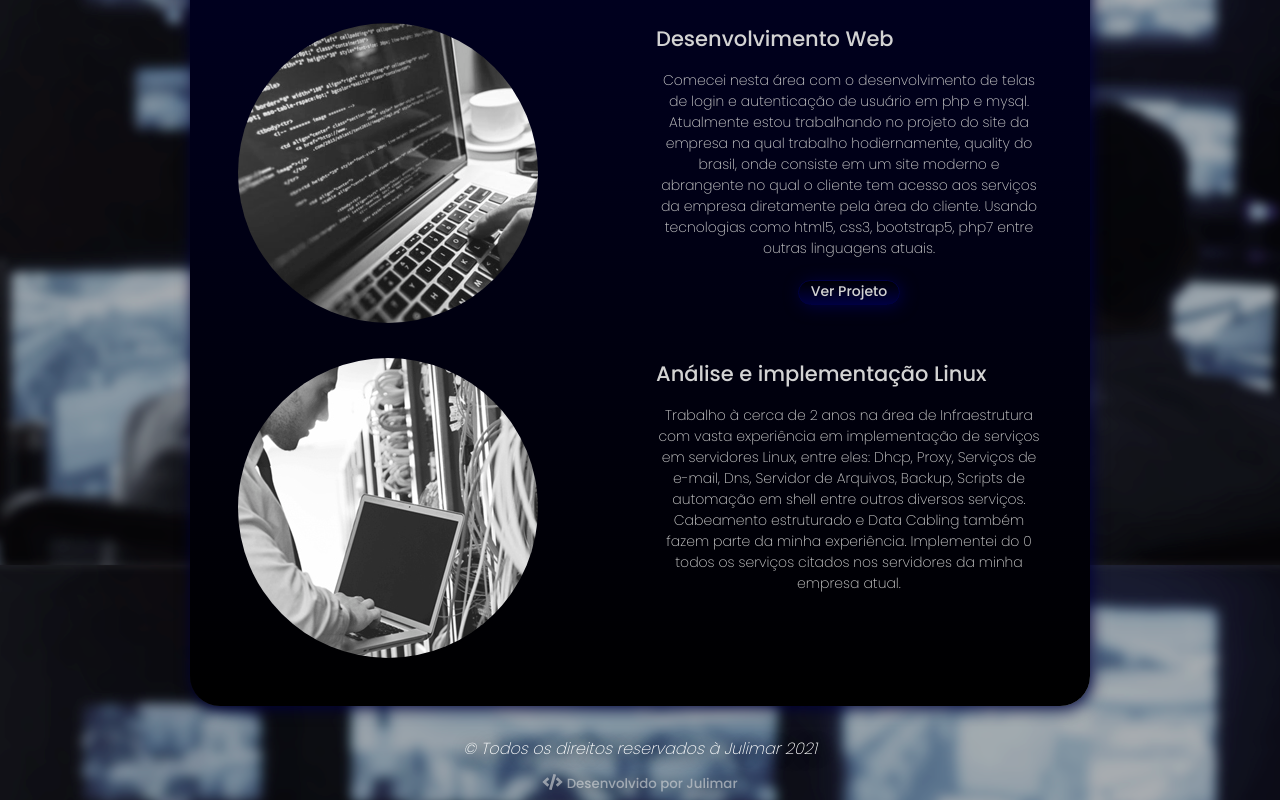
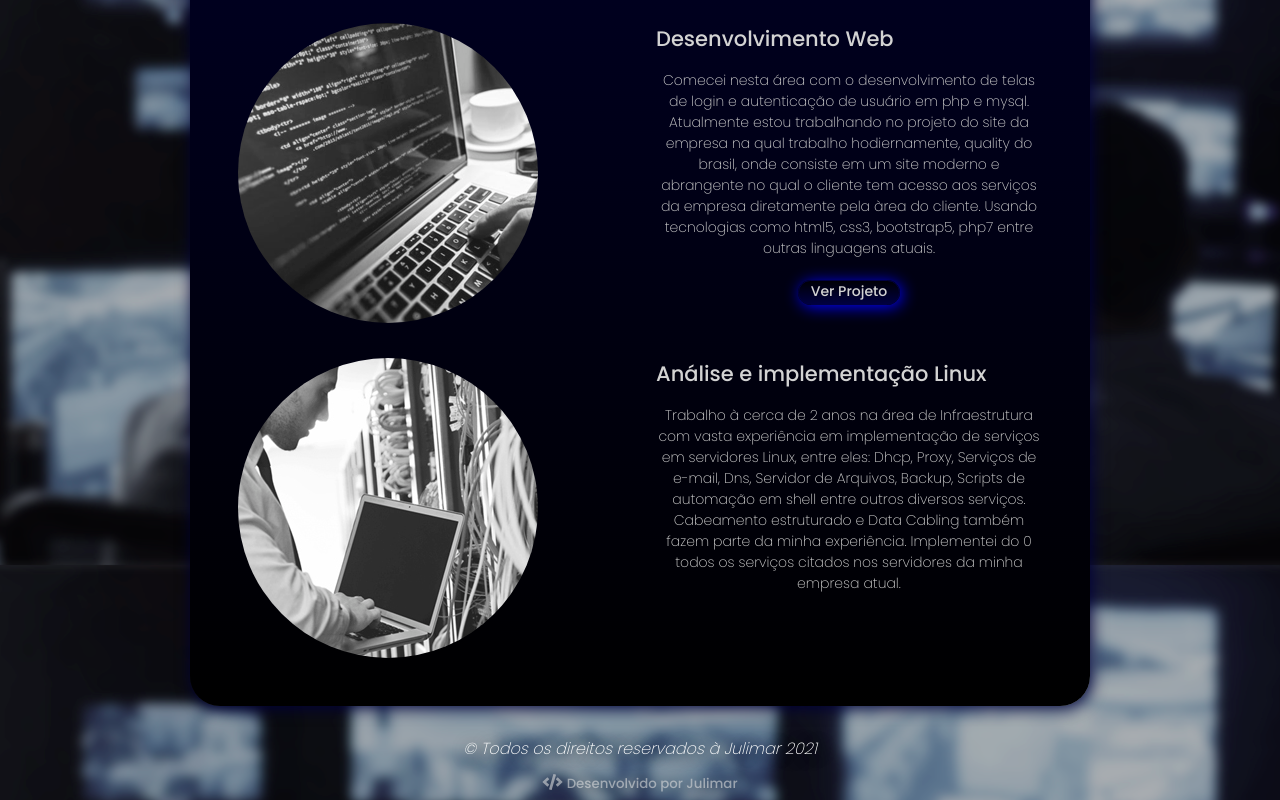
Before and after one commit to Jonadabsvc/23.09.2021-portifolio_pessoal, a plain HTML site: page index.html in a window 1280 px wide. Shown: the part 1035-1835 px from the top of the page. Drawn offline with Linux system fonts and the light colour scheme.

Commit message:
Add files via upload

```diff
--- a/css/style.css
+++ b/css/style.css
@@ -136,7 +136,7 @@ body {
   transition: all ease-in-out 0.4s;
   border-style:solid;
   border-width: 1px;
-  box-shadow: 2px 2px 16px #000041;
+  box-shadow: 2px 2px 16px blue;
   border-color: #000042;
 }
 
```
